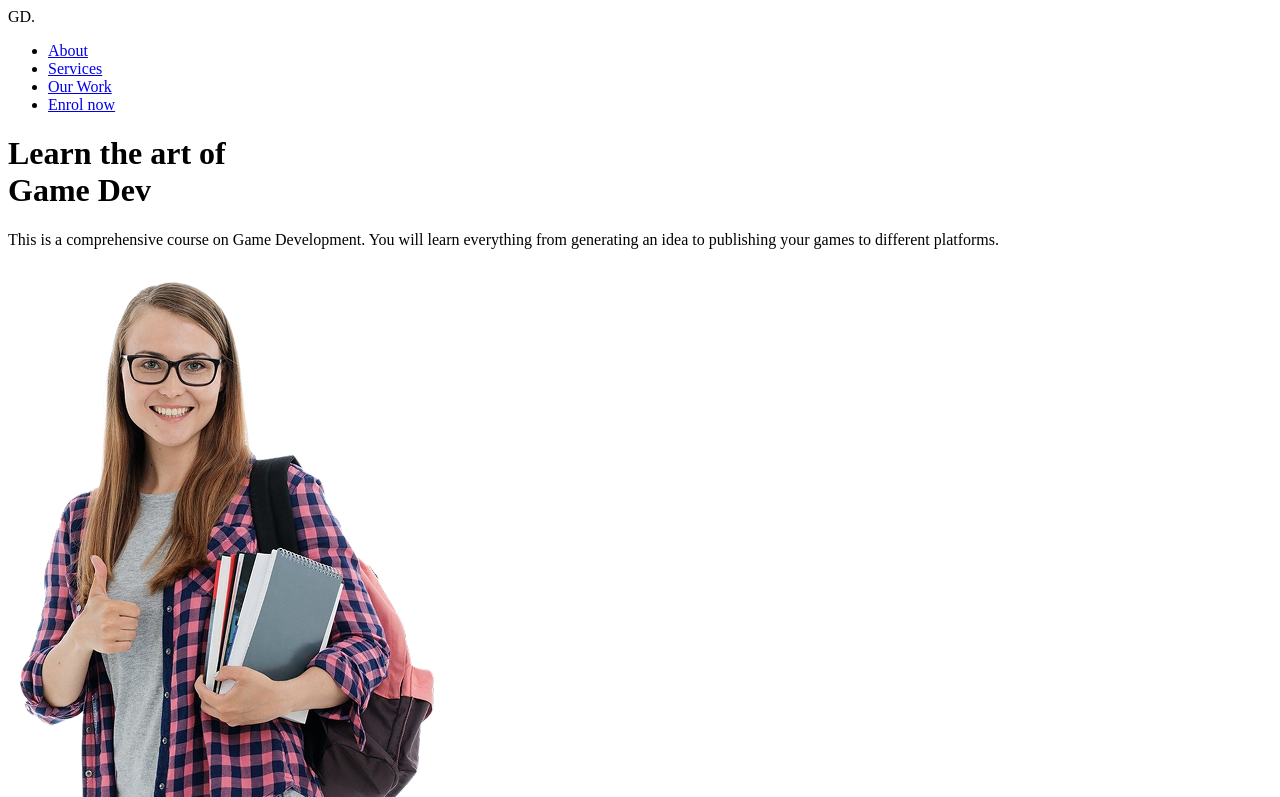
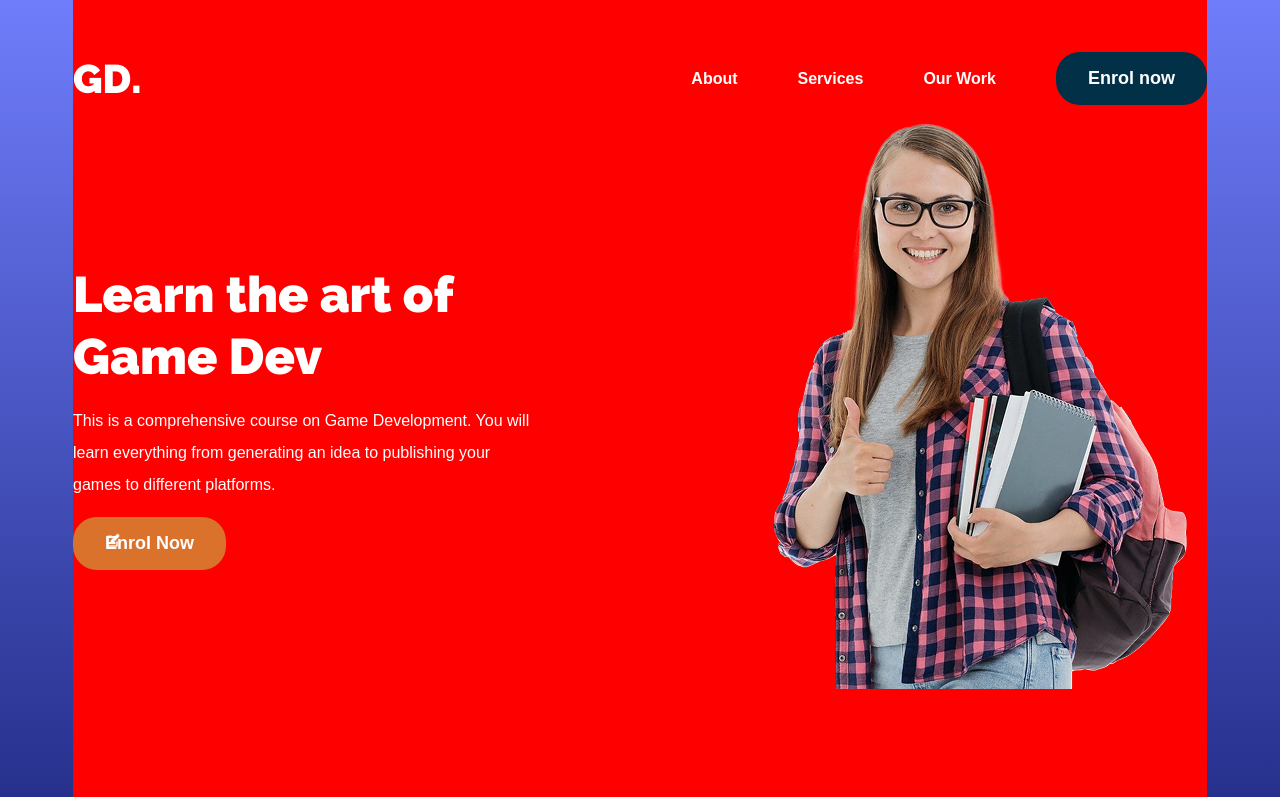
Before and after one commit to rick8935/FigmaParaHtml, a plain HTML site: page index.html in a window 1280 px wide. Shown: the top 797 px of the page. Drawn offline with Linux system fonts and the light colour scheme.

Commit message:
CSS pagina desktop

```diff
--- a/index.html
+++ b/index.html
@@ -47,7 +47,7 @@
                         This is a comprehensive course on Game Development. You will learn everything from generating an idea to publishing your games to different platforms.
                     </p>
 
-                    <a href="#" class="btn light"></a>
+                    <a href="#" class="btn light enrol-icon">Enrol Now</a>
                 </div>
 
                 <div class="right">
--- a/style.css
+++ b/style.css
@@ -4,5 +4,120 @@
     --dark-color: #070917;
     --light-color: #E8F7FB;
     --light-blue-color: #057ADA;
+}
 
+*
+*::after
+*::before {
+    box-sizing: border-box;
 }
+
+body {
+    margin: 0;
+    font-family: "Poppins", sans-serif;
+}
+
+.wrapper {
+    max-width: 1134px;
+    margin: 0 auto;
+    background: red;
+}
+
+.btn {
+    padding: 16px 32px;
+    border-radius: 24px;
+    color: #fff;
+    display: inline-block;
+    font-weight: bold;
+    font-size: 18px;
+    text-decoration: none;
+    position: relative;
+}
+
+.btn.dark {
+    background: var(--dark-blue-color);
+}
+
+.btn.light {
+    background: var(--orange-color);
+}
+
+.btn.enrol-icon::before {
+    content: url('images/enrol-icon.png');
+    position: absolute;
+    top: 50%;
+    left: 32px;
+    transform: translateY(-50%);
+}
+
+header {
+    background: linear-gradient(180deg, #6f7dfb 0%, #26308c 100%);
+    height: 100vh;
+    width: 100%;
+}
+
+nav {
+    display: flex;
+    justify-content: space-between;
+    align-items: center;
+    position: fixed;
+    width: 1134px;
+    top: 36px;
+    z-index: 100;
+}
+
+nav .logo {
+    font-family: "Raleway", sans-serif;
+    font-weight: 900;
+    font-size: 40px;
+    color: #ffffff;
+    margin: 0;
+}
+
+nav ul {
+    display: flex;
+    align-items: center;
+    gap: 60px;
+    list-style: none;
+}
+
+nav ul li a {
+    font-family: "Poppins", sans-serif;
+    font-weight: bold;
+    font-size: 16px;
+    color: #ffffff;
+    text-decoration: none;
+}
+
+.hero-section {
+    display: flex;
+    height: 100vh;
+    width: 100%;
+    align-items: center;
+    justify-content: space-between;
+}
+
+.hero-section .left h1 {
+    font-family: "Raleway", sans-serif;
+    font-weight: 900;
+    font-size: 50px;
+    line-height: 125%;
+    color: #ffffff;
+    margin-bottom: 0;
+}
+
+.hero-section .left p {
+    font-family: "Poppins", sans-serif;
+    font-weight: normal;
+    font-size: 16px;
+    line-height: 200%;
+    color: #ffffff;
+}
+
+.hero-section .left {
+    width: 457px;
+}
+
+.achievement-cards {
+    display: none;
+}
```
